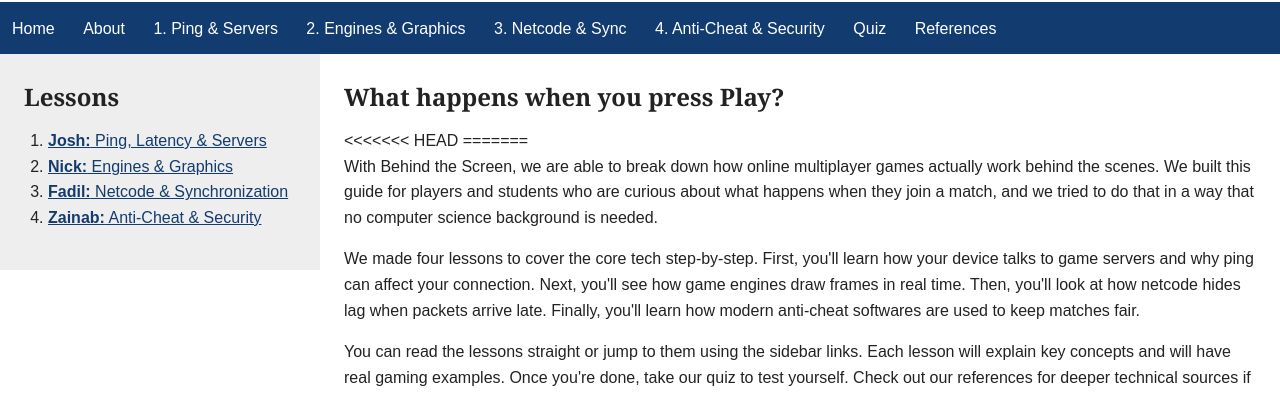
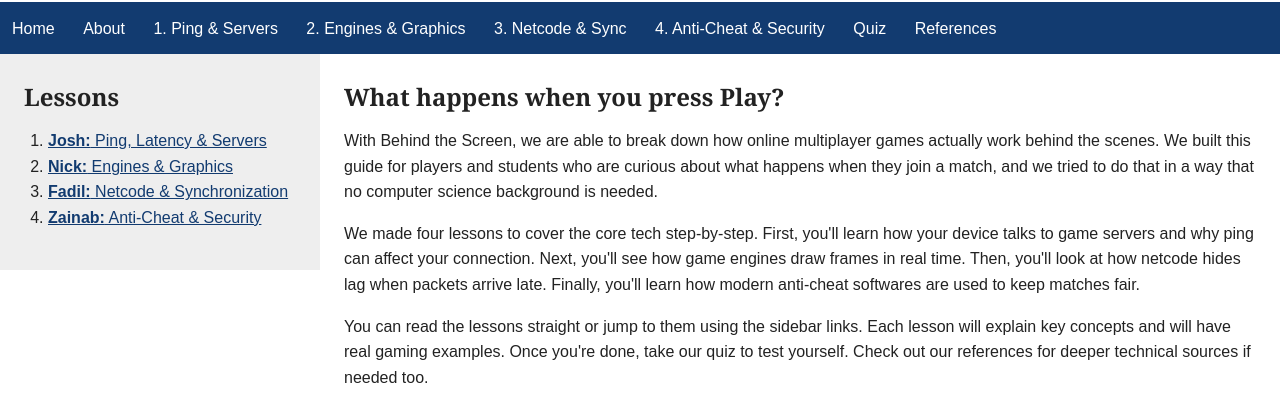
Before and after one commit to nickmax/iste140, a plain HTML site: page index.html in a window 1280 px wide. Shown: the part 136-531 px from the top of the page. Drawn offline with Linux system fonts and the light colour scheme.

Commit message:
fix index.html

```diff
--- a/index.html
+++ b/index.html
@@ -44,13 +44,10 @@
 
         <section class="content-column">
             <h2>What happens when you press Play?</h2>
-<<<<<<< HEAD
-=======
             <p>With Behind the Screen, we are able to break down how online multiplayer games actually work behind the scenes. We built this guide for players and students who are curious about what happens when they join a match, and we tried to do that in a way that no computer science background is needed.</p>
             <p>We made four lessons to cover the core tech step-by-step. First, you'll learn how your device talks to game servers and why ping can affect your connection. Next, you'll see how game engines draw frames in real time. Then, you'll look at how netcode hides lag when packets arrive late. Finally, you'll learn how modern anti-cheat softwares are used to keep matches fair.</p>
             <p>You can read the lessons straight or jump to them using the sidebar links. Each lesson will explain key concepts and will have real gaming examples. Once you're done, take our quiz to test yourself. Check out our references for deeper technical sources if needed too.</p>
 
->>>>>>> 7e333dcebad293109ea824704f72cb8dd76efdfd
             <figure class="featured-media">
                 <img src="assets/media/logo.png" alt="A game controller connected to a server and network nodes" width="180" height="180">
                 <figcaption>The controller, server, and network nodes represent the core tech running behind every online game.</figcaption>
```
